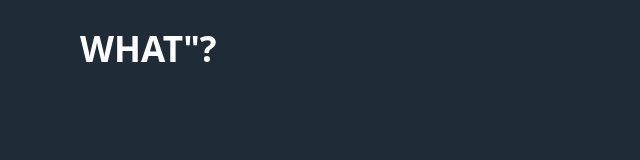
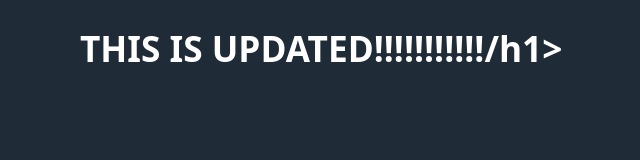
Before and after one commit to gsantella/test-website-on-github-pages, a plain HTML site: page index.html in a window 1280 px wide. Shown: the whole page, without its empty margins (160-800 px from the left). Drawn offline with nearby package versions, Linux system fonts and the light colour scheme.

Commit message:
Update index.html

```diff
--- a/index.html
+++ b/index.html
@@ -7,6 +7,6 @@
     <link rel="stylesheet" href="https://cdn.jsdelivr.net/npm/water.css@2/out/dark.css">
 </head>
 <body>
-    <h1>WHAT"?</h1>
+    <h1>THIS IS UPDATED!!!!!!!!!!!/h1>
 </body>
 </html>
```
